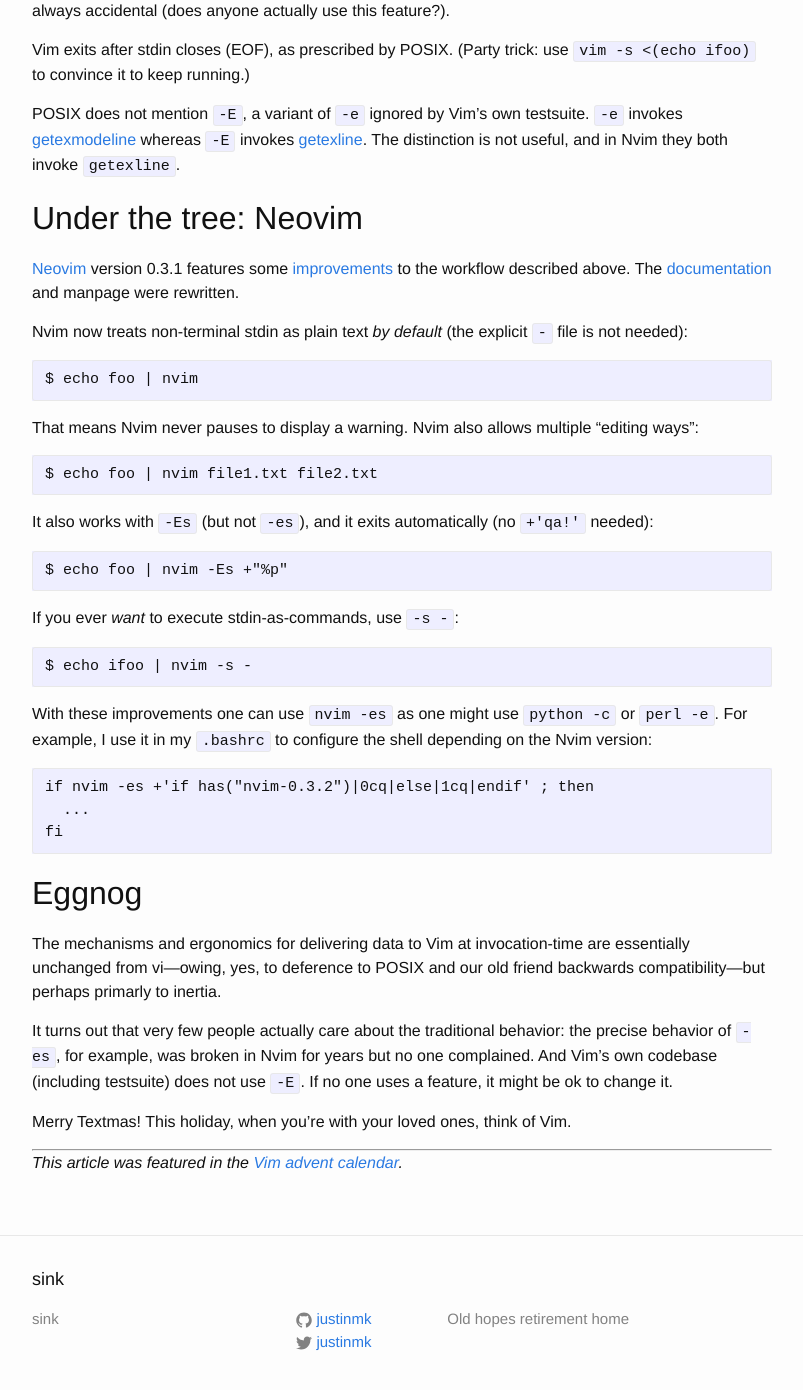
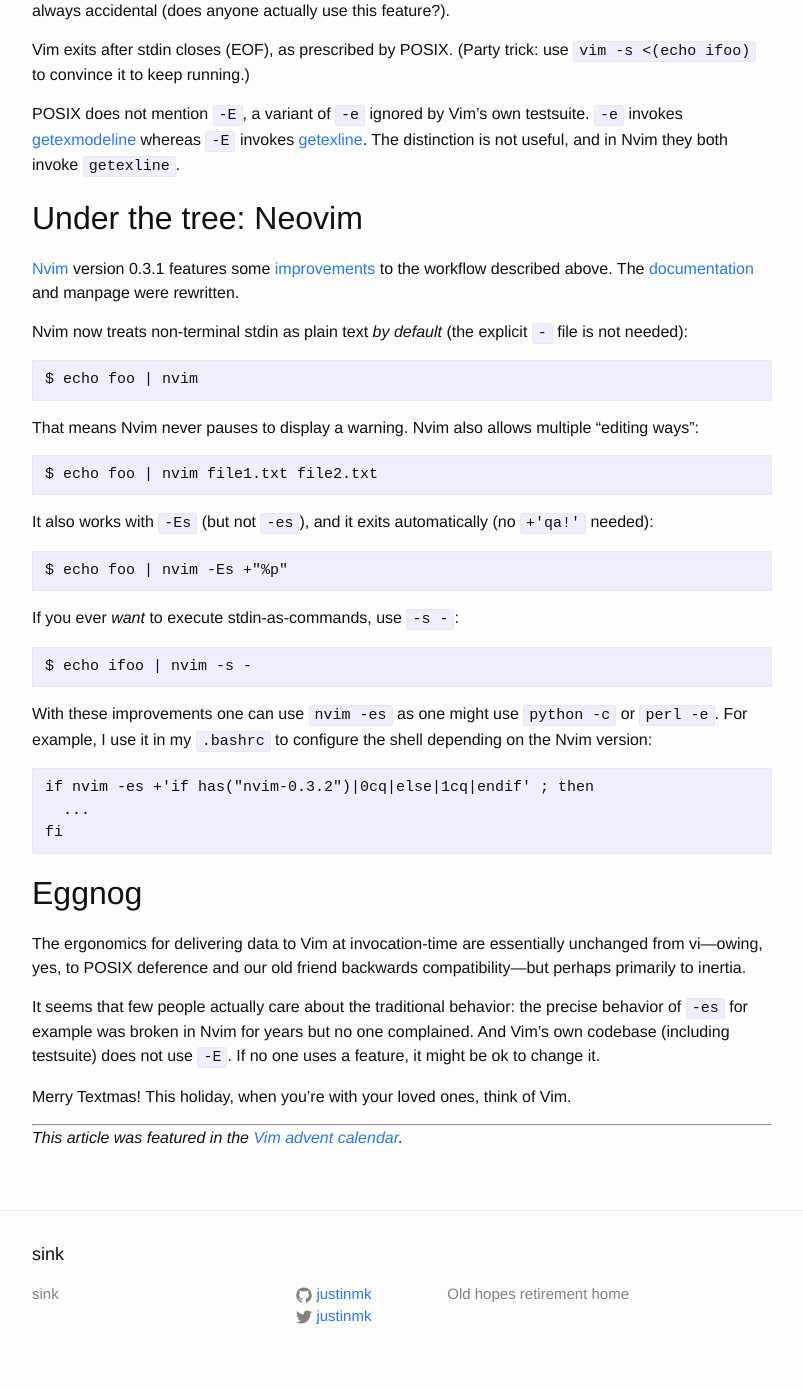
Before and after one commit to justinmk/justinmk.github.io, a Jekyll site: the page built from _posts/2018-01-01-vim-social-life.md, in a window 1280 px wide and 1400 px high, scrolled down 3518 px. Shown: the top 1390 px of the window, without its empty margins (238-1041 px from the left). Built offline with Jekyll 4.4.1, drawn with Linux system fonts in a browser that asks for light colours; some of the changed text lies outside the part shown.

Commit message:
minor edits

```diff
--- a/_posts/2018-01-01-vim-social-life.md
+++ b/_posts/2018-01-01-vim-social-life.md
@@ -11,15 +11,14 @@
 tasks, whether ad-hoc (interactive) or orchestrated (pipeline, script), are
 cheap and thus frequent.
 
-Yet Vim's startup story is relatively unpolished. Shell tools are expected to
+Yet Vim's startup story is relatively unpolished. We expect shell tools to
 consume standard input ("stdin") and emit to standard output ("stdout")—but
 Vim supports this awkwardly, at best. The endeavor is never mentioned in Vim
 tutorials, including the "Unix as IDE" [hymnals](https://news.ycombinator.com/item?id=12653028).
 And it is puzzled out of Vim's documentation only by careful inspection.
 
-Vim is positioned as a script host (VimL, `if_python`, …) , but not as
-a participant. Yet Vim is a terminal tool, and terminal users expect their
-tools to compose. Like this:
+Vim is positioned as a script host (Vimscript, `if_python`, …) , but not as
+a participant. Shell users expect their tools to compose, like this:
 
     # Does not work!
     $ printf 'a\nb\nc\nb\n' | vim +'g/b/norm gUUixx' +2 +'norm yy2p' | tr x z
@@ -188,7 +187,7 @@
 
 ## Under the tree: Neovim
 
-[Neovim](https://neovim.io/) version 0.3.1 features some
+[Nvim](https://neovim.io/) version 0.3.1 features some
 [improvements](https://github.com/neovim/neovim/pull/7679) to the workflow
 described above. The [documentation](https://neovim.io/doc/user/starting.html#-es)
 and manpage were rewritten.
@@ -223,12 +222,12 @@
 
 ## Eggnog
 
-The mechanisms and ergonomics for delivering data to Vim at invocation-time are
-essentially unchanged from vi—owing, yes, to deference to POSIX and our old
-friend backwards compatibility—but perhaps primarly to inertia.
+The ergonomics for delivering data to Vim at invocation-time are essentially
+unchanged from vi—owing, yes, to POSIX deference and our old friend backwards
+compatibility—but perhaps primarily to inertia.
 
-It turns out that very few people actually care about the traditional behavior:
-the precise behavior of `-es`, for example, was broken in Nvim for years but no
+It seems that few people actually care about the traditional behavior:
+the precise behavior of `-es` for example was broken in Nvim for years but no
 one complained. And Vim's own codebase (including testsuite) does not use `-E`.
 If no one uses a feature, it might be ok to change it.
 
```
Also changed, not shown: other parts of _posts/2018-01-01-vim-social-life.md (+7 -7 lines).
